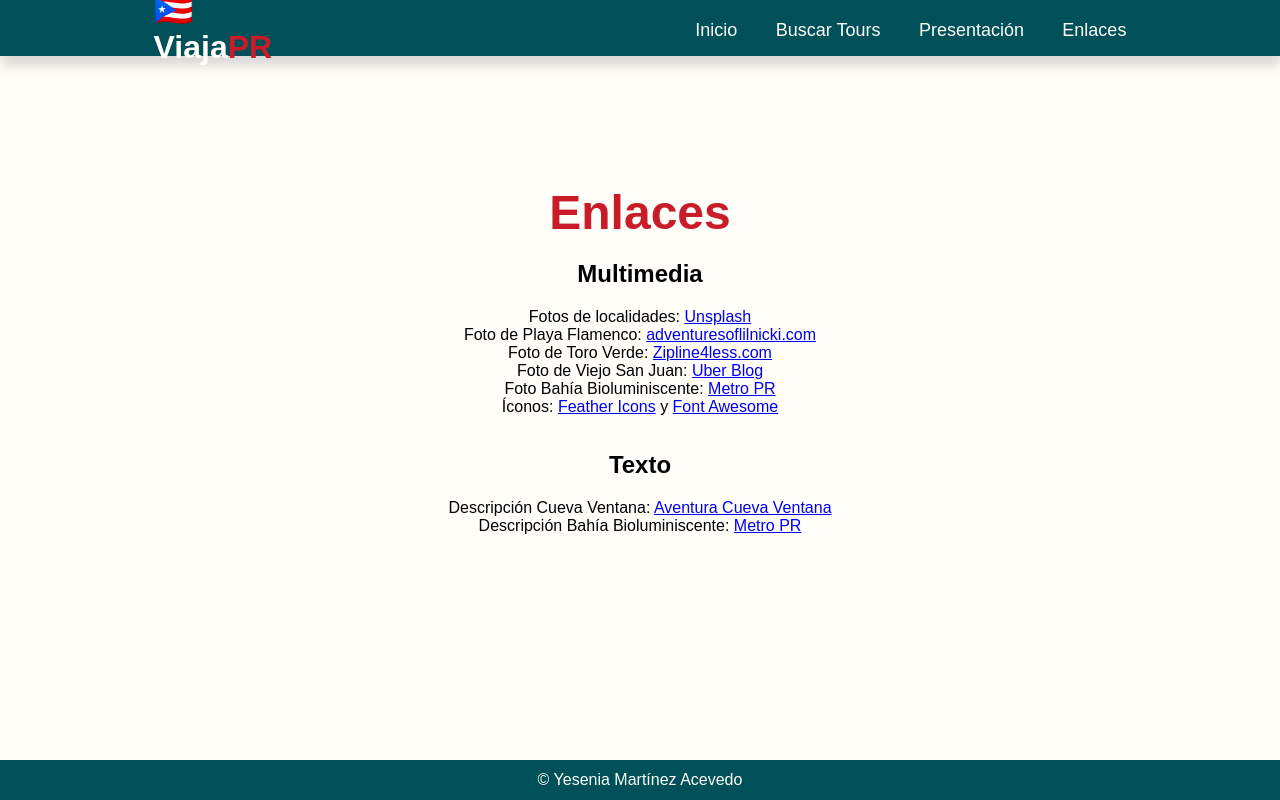
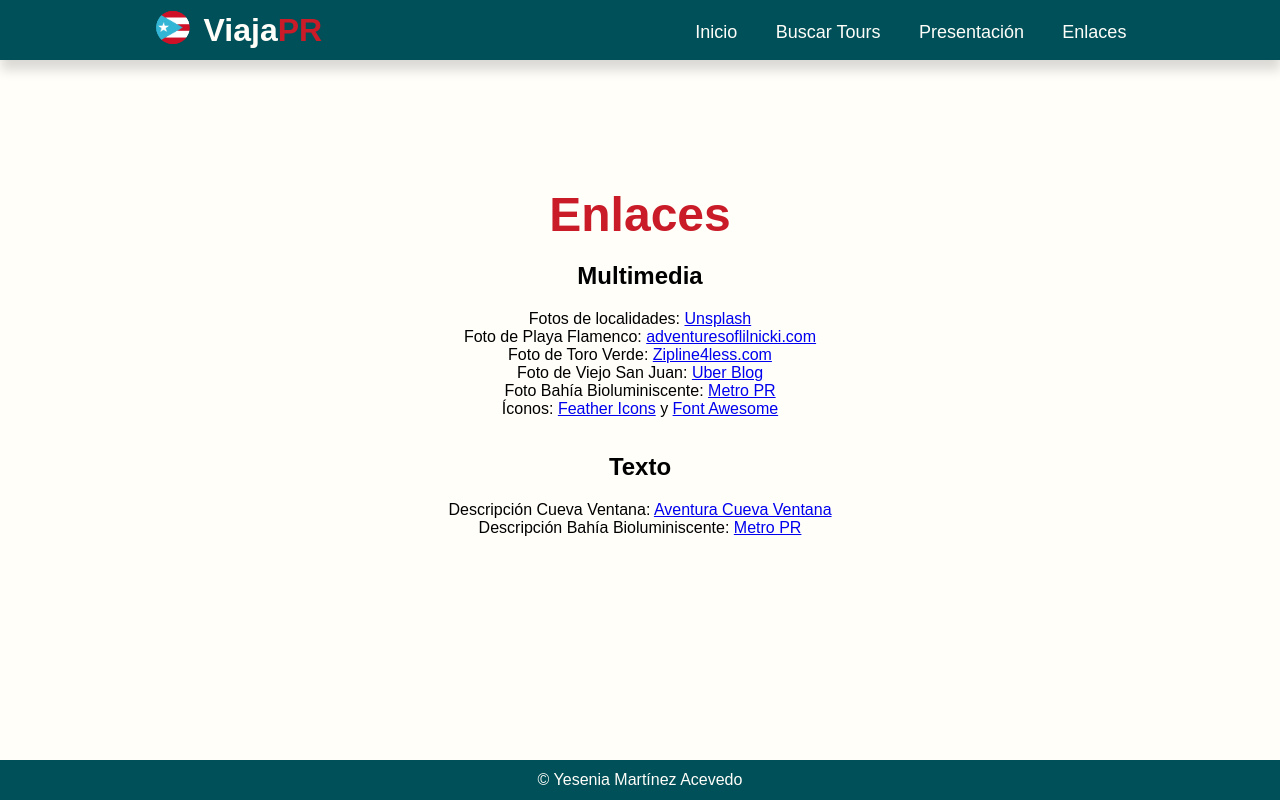
Before and after one commit to ymartinezac/pec1-travel-portal, a React (Vite) app: page /enlaces in a window 1280 px wide. Built offline with nearby package versions, Linux system fonts and the light colour scheme; a web font is replaced by a local one.

Commit message:
header + home

```diff
--- a/src/components/home/home.css
+++ b/src/components/home/home.css
@@ -1,6 +1,6 @@
 
 .main-landing {
-    background-image: url(https://images.unsplash.com/photo-1599582871426-a44765cedca0?ixid=MnwxMjA3fDB8MHxwaG90by1wYWdlfHx8fGVufDB8fHx8&ixlib=rb-1.2.1&auto=format&fit=crop&w=1570&q=80);
+    background-image: url(http://localhost:1234/images/caborojo_large.jpg);
     height: 70vh;
     background-repeat: no-repeat;
     background-size: cover;
@@ -44,6 +44,7 @@
         height: 55vh;
         margin-top: -130px;
         width: 100vw;
+        background-image: url(http://localhost:1234/images/caborojo_medium.jpg);
     }
     .main-landing h1{
         font-size: 8.5em;
@@ -61,6 +62,7 @@
     .main-landing {
         margin-top: 5vh;
         padding-top: 0px;
+        background-image: url(http://localhost:1234/images/caborojo_small.jpg);
     }
 }
 
@@ -170,8 +172,8 @@
     padding: 0 12vw 0 12vw;
     background-repeat: no-repeat;
     background-size: cover;
-    background-image: url(https://images.unsplash.com/photo-1612158560555-34306ad5e77c?ixid=MnwxMjA3fDB8MHxwaG90by1wYWdlfHx8fGVufDB8fHx8&ixlib=rb-1.2.1&auto=format&fit=crop&w=1335&q=80);
-}
+    background-image: url(http://localhost:1234/images/underwater_large.jpg);
+   }
 
 .snorkel h1 {
     margin: 8% 0 8% 0;
@@ -200,6 +202,7 @@
         justify-content: center;
         padding: 2vh 5vw;
         height: 50vh;
+        background-image: url(http://localhost:1234/images/underwater_medium.jpg);
     }
     .snorkel h1 {
         text-align: center;
@@ -224,6 +227,7 @@
         justify-content: center;
         padding: 20px;
         margin-top: 3vh;
+        background-image: url(http://localhost:1234/images/underwater_small.jpg);
 
     }
     .snorkel h1 {
@@ -289,6 +293,10 @@
     border-radius: 3px;
 }
 
+.clip-svg {
+    clip-path: url(#myClip);
+  }
+
 @media (min-width: 250px) and (max-width: 1080px){
     .info-general {
         justify-content: center;
--- a/src/components/home/home.tsx
+++ b/src/components/home/home.tsx
@@ -35,7 +35,7 @@ const compararPuntuaciones = ( tours ) => {
 }
 
 const Home: React.FC<{tours: Tour[]}> = ({ tours }) => {
-
+    const img_url = window.location.href + "images/caborojo_small.jpg";
     const renderTopTours = () => {
         const sortedTours = compararPuntuaciones(tours);
         const top3 = sortedTours.slice(0, 3);
@@ -91,7 +91,15 @@ const Home: React.FC<{tours: Tour[]}> = ({ tours }) => {
                         </div>
                     </li>
                 </ul>
-                <img src="https://images.unsplash.com/photo-1599582871426-a44765cedca0?ixid=MnwxMjA3fDB8MHxwaG90by1wYWdlfHx8fGVufDB8fHx8&ixlib=rb-1.2.1&auto=format&fit=crop&w=520&q=80" alt="arco de piedras en la playa" />
+                <img src={img_url} alt="arco de piedras en la playa" className="clip-svg" />
+                <svg width="0" height="0">
+  <defs>
+    <clipPath id="myClip">
+      <circle cx="180" cy="200" r="140"/>
+      <circle cx="330" cy="140" r="140"/>
+    </clipPath>
+  </defs>
+</svg>
 
                 </section>
         </main>
--- a/src/components/top-nav/top-nav.css
+++ b/src/components/top-nav/top-nav.css
@@ -5,6 +5,7 @@ header {
     background-color: var(--dark-blue);
     color: var(--dark-blue);
     height: 7vh;
+    min-height: 60px;
     box-shadow: 1px 10px 11px 0px rgba(0,0,0,0.15);
     -webkit-box-shadow: 1px 10px 11px 0px rgba(0,0,0,0.15);
     -moz-box-shadow: 1px 10px 11px 0px rgba(0,0,0,0.15);
@@ -57,6 +58,21 @@ nav a:hover {
     font-weight: 700;
 }
 
+.logo {
+    width: 50px;
+    margin-bottom: 5px;
+    margin-right: 0;
+}
+
+.titulo a{
+    display: flex;
+    align-items: flex-end;
+}
+
+.titulo h1 {
+    margin: 0;
+}
+
 
 
 @media (min-width: 250px) and (max-width: 992px){
--- a/src/components/top-nav/top-nav.tsx
+++ b/src/components/top-nav/top-nav.tsx
@@ -1,13 +1,18 @@
 import React from "react";
 import {NavLink} from 'react-router-dom';
-
+import logo from '../../assets/ViajaPR-logo.svg';
 
 const TopNav = () => {
 
     return (
 
         <header>
-            <h1><NavLink to="/">🇵🇷 Viaja<span>PR</span></NavLink></h1>
+            <h1 className="titulo">
+                <NavLink to="/">
+                    <img className="logo" src={logo} alt="logo de ViajaPR" />
+                    Viaja<span>PR</span>
+                </NavLink>
+            </h1>
             <nav>
 
                 <NavLink to="/">Inicio</NavLink>
--- /dev/null
+++ b/src/custom.d.ts
@@ -0,0 +1,4 @@
+declare module "*.svg" {
+    const content: any;
+    export default content;
+  }
```
Also changed, not shown: tsconfig.json (added, +38 -0 lines), src/assets/ViajaPR-logo.svg (added), 23 other files (tests, documents, lock files or other folders).
